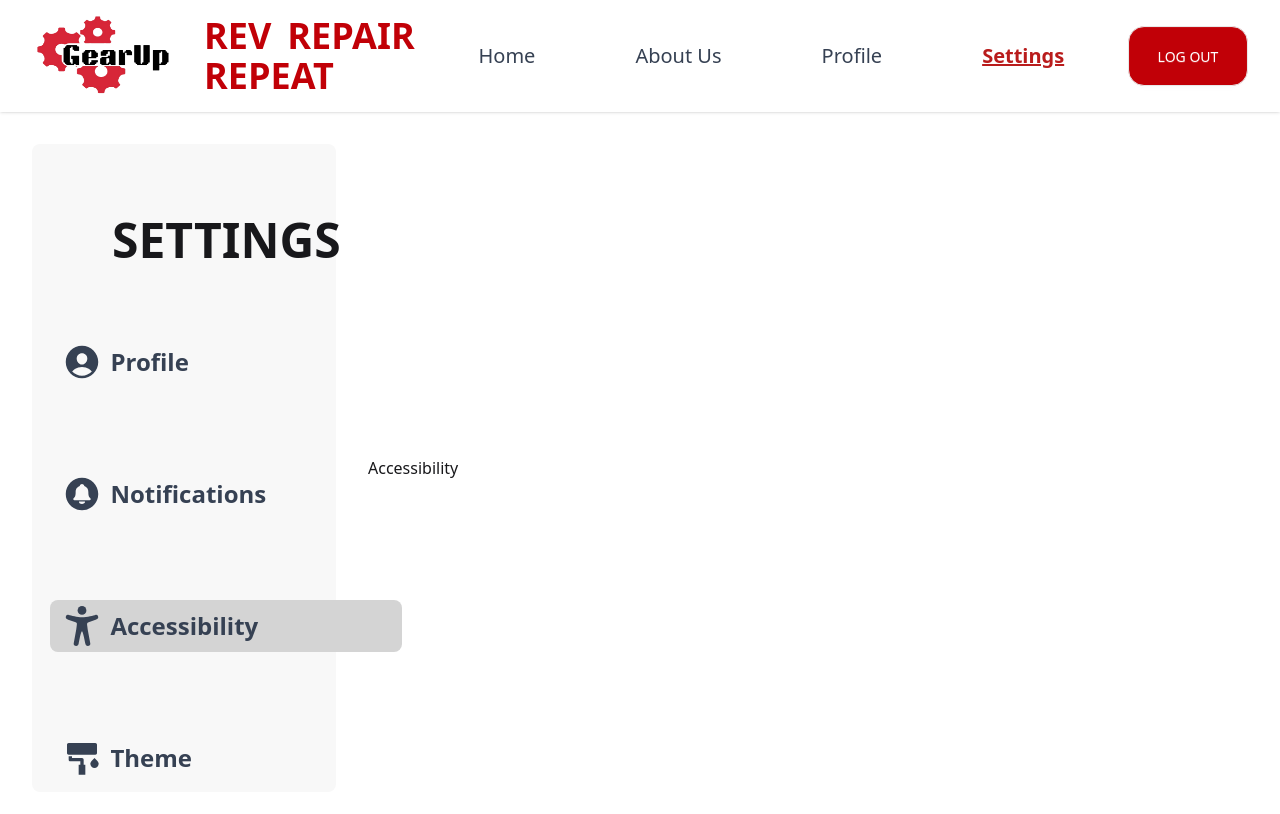
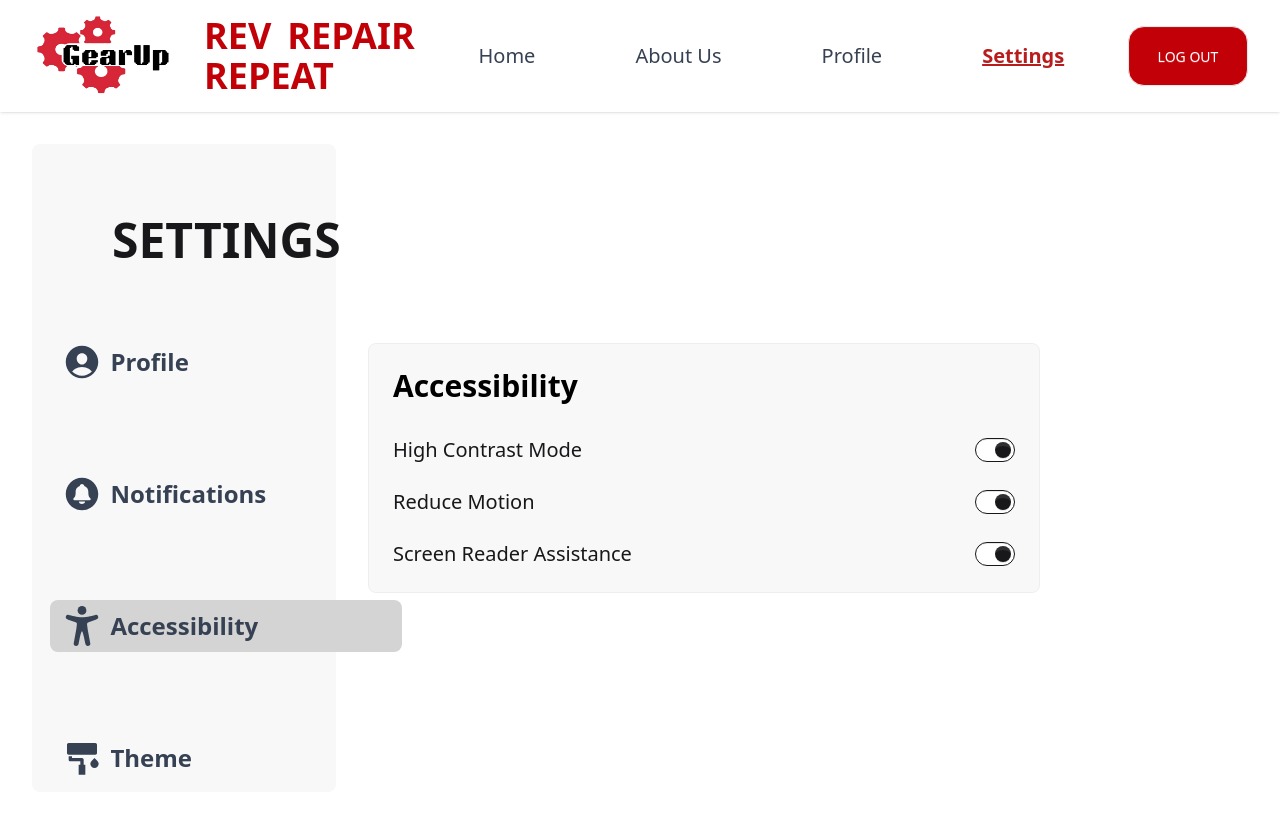
Before and after one commit to jellyayce/practice, a React (Vite) app in the folder my-project/: page /Settings in a window 1280 px wide. Both pictures are taken after a click on the link "Accessibility". Shown: the top 814 px of the page. Built offline with nearby package versions, Linux system fonts and the light colour scheme.

Commit message:
Added Accessibility

```diff
--- a/my-project/src/components/AccessibilityMenu.jsx
+++ b/my-project/src/components/AccessibilityMenu.jsx
@@ -2,8 +2,22 @@ import React from 'react'
 
 export default function AccessibilityMenu() {
   return (
-    <div>
-        <h1>Accessibility</h1>
+    <div className='flex flex-col p-6 gap-8 bg-base-200 border border-base-300 rounded-box w-2xl'>
+        <h2 className="font-extrabold text-3xl text-black">Accessibility</h2>
+        <div className='flex flex-col gap-6 text-xl font-medium'>
+          <div className='flex flex-row items-center justify-between'>
+            <span>High Contrast Mode</span>
+            <input type="checkbox" defaultChecked className="toggle" />
+          </div>
+          <div className='flex flex-row items-center justify-between'>
+            <span>Reduce Motion</span>
+            <input type="checkbox" defaultChecked className="toggle" />
+          </div>
+          <div className='flex flex-row items-center justify-between'>
+            <span>Screen Reader Assistance</span>
+            <input type="checkbox" defaultChecked className="toggle" />
+          </div>
+        </div>
     </div>
   )
 }
```
